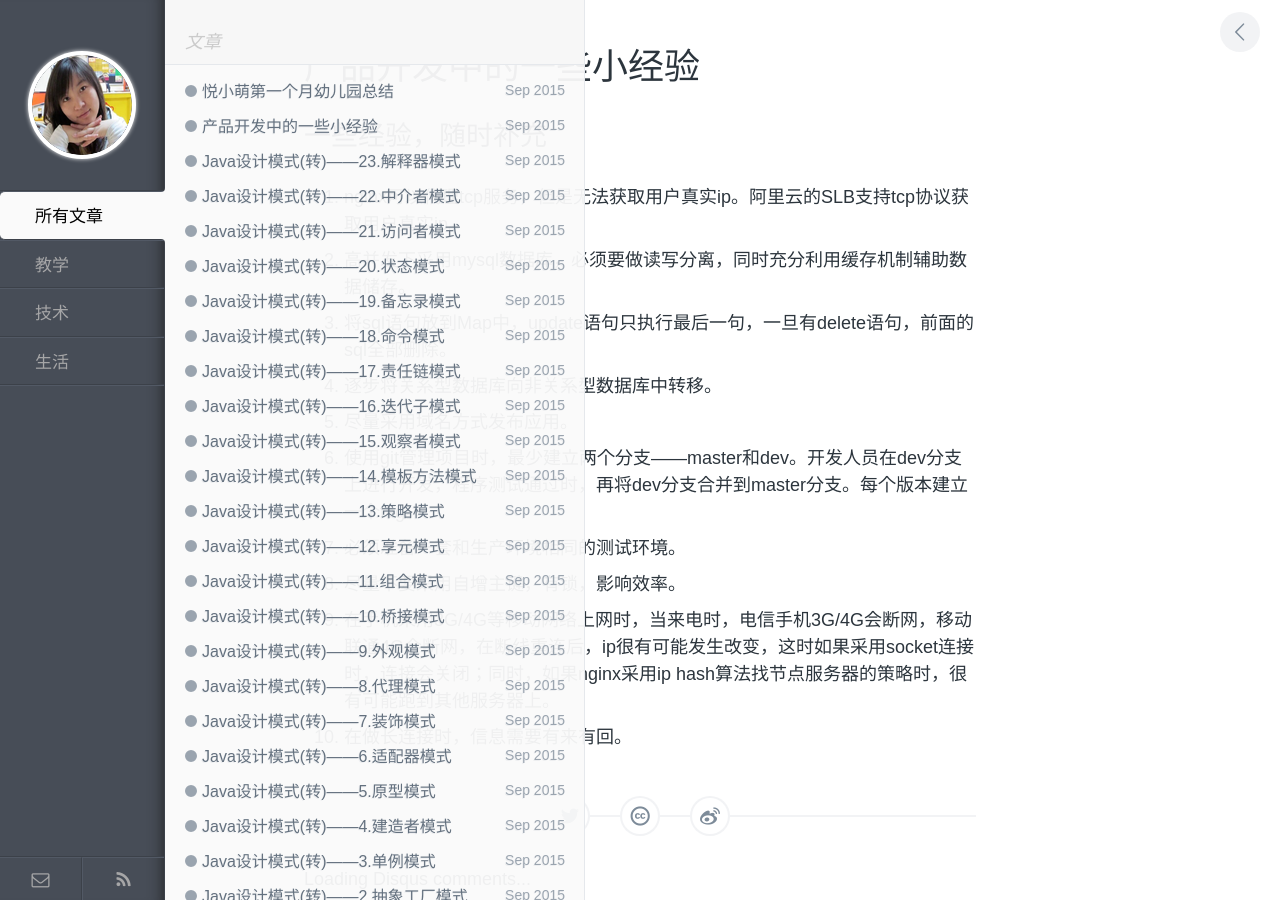
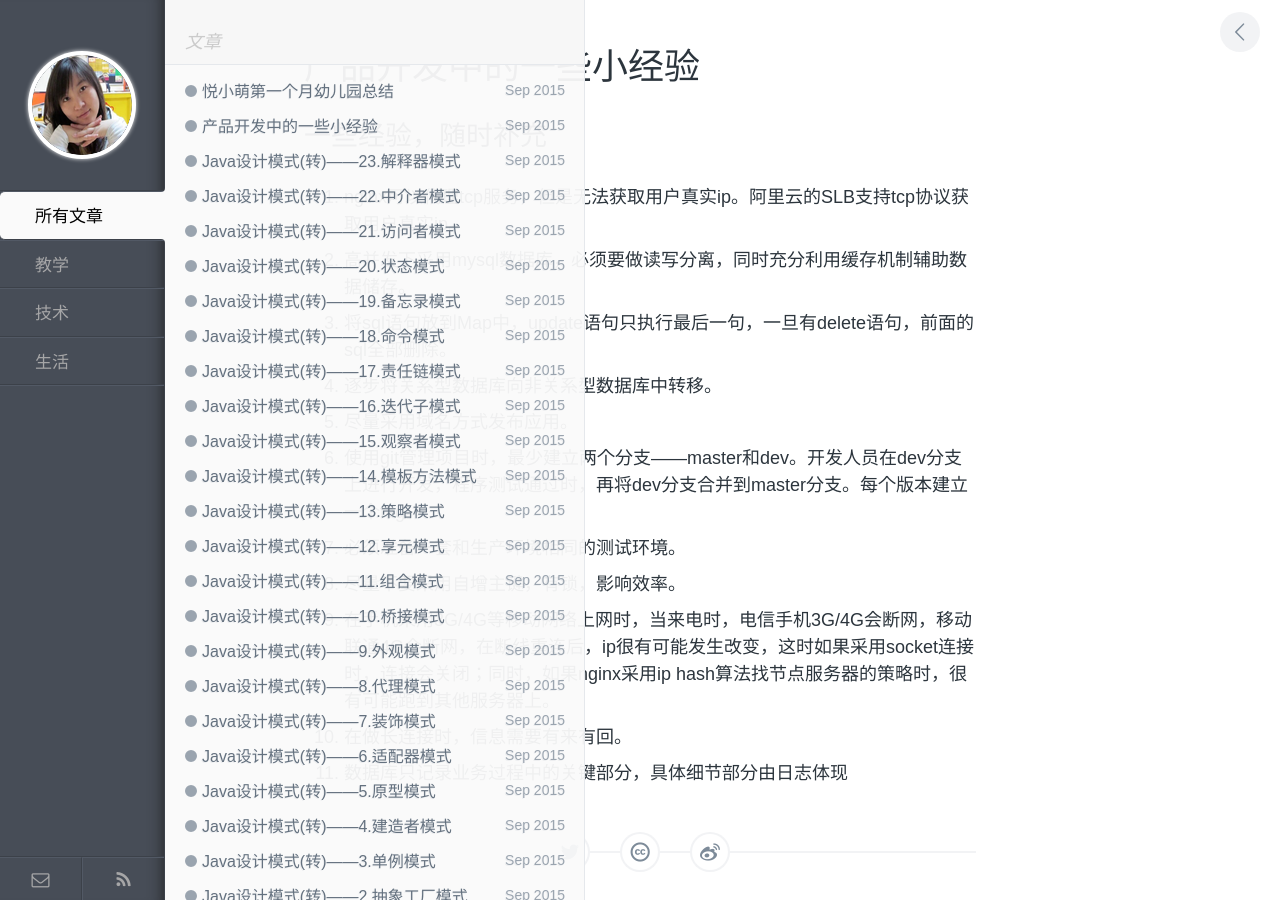
Before and after one commit to DrizztM/DrizztM.github.io, a Jekyll site: the page built from _posts/技术/2015-9-11-product-development-experience.md, in a window 1280 px wide. Built offline with Jekyll 4.4.1, drawn with Linux system fonts in a browser that asks for light colours; Markdown is read by kramdown in place of the engine named in the settings; comment, search, counter and statistics services are not loaded.

Commit message:
修改文章内容

```diff
--- a/_posts/技术/2015-9-11-product-development-experience.md
+++ b/_posts/技术/2015-9-11-product-development-experience.md
@@ -17,3 +17,4 @@ keywords: 经验
 8.	尽量不要采用自增主键，有锁，影响效率。
 9.	在手机采用3G/4G等移动网络上网时，当来电时，电信手机3G/4G会断网，移动联通4G会断网，在断线重连后，ip很有可能发生改变，这时如果采用socket连接时，连接会关闭；同时，如果nginx采用ip hash算法找节点服务器的策略时，很有可能跑到其他服务器上。
 10.	在做长连接时，信息需要有来有回。
+11.	数据库只记录业务过程中的关键部分，具体细节部分由日志体现
```
